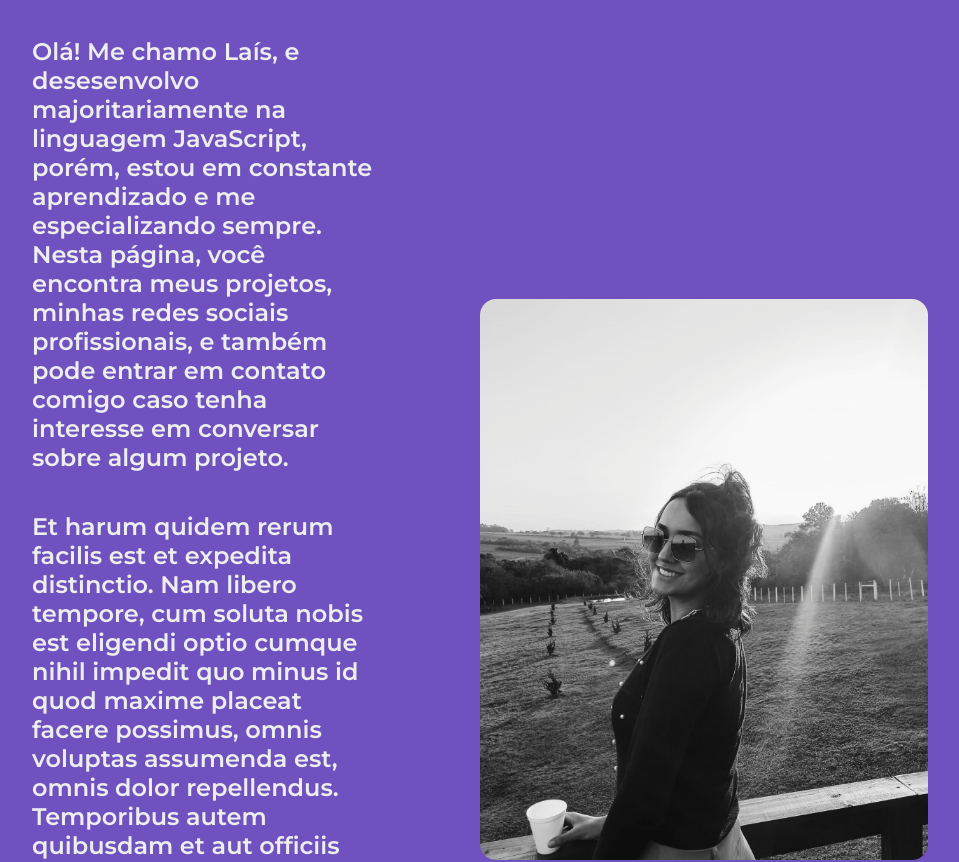
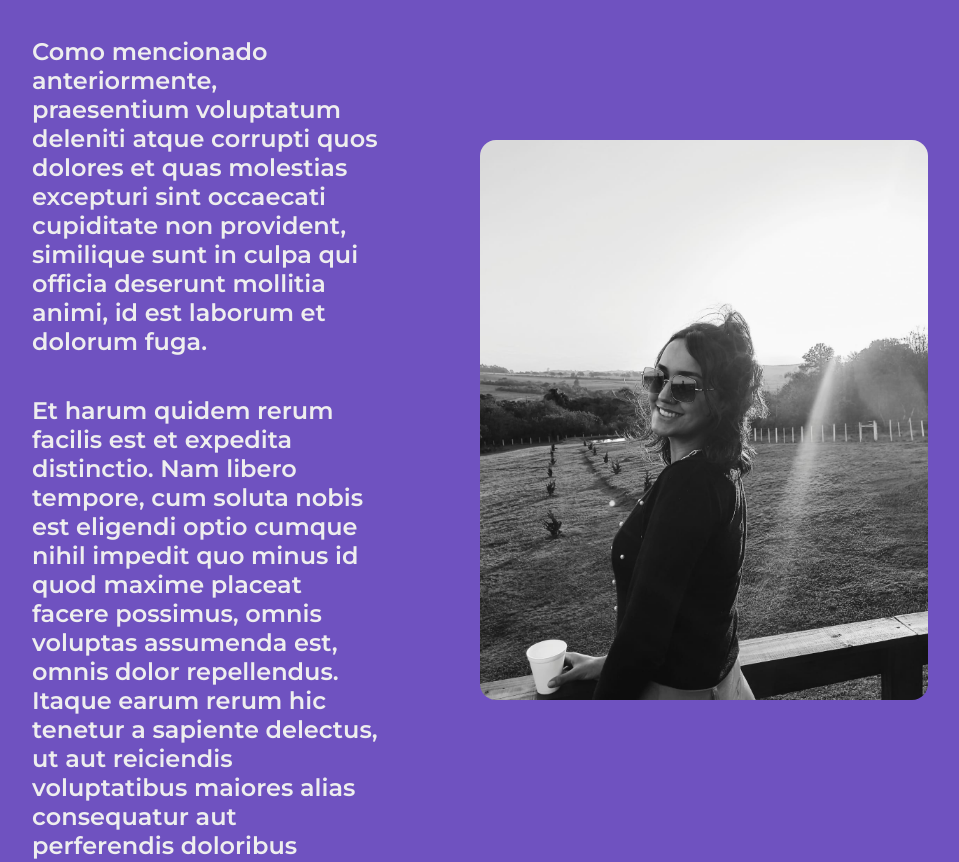
Before and after one commit to laisbecker/portfolio, a plain HTML site: page about.html in a window 1280 px wide. Shown: the part 167-1029 px from the top of the page, without its empty margins (160-1119 px from the left). Drawn offline with nearby package versions, Linux system fonts and the light colour scheme.

Commit message:
Add files via upload

```diff
--- a/about.html
+++ b/about.html
@@ -16,8 +16,8 @@
     <main class="apresentacao__sobremim">
         <section class="apresentacao__conteudo">
             <h1 class="apresentacao__conteudo__titulo">Sobre mim</h1>
-            <p class="apresentacao__conteudo__texto">Olá! Me chamo Laís, e desesenvolvo majoritariamente na linguagem JavaScript, porém, estou em constante aprendizado e me especializando sempre. Nesta página, você encontra meus projetos, minhas redes sociais profissionais, e também pode entrar em contato comigo caso tenha interesse em conversar sobre algum projeto. </p>
-            <p class="apresentacao__conteudo__texto">Et harum quidem rerum facilis est et expedita distinctio. Nam libero tempore, cum soluta nobis est eligendi optio cumque nihil impedit quo minus id quod maxime placeat facere possimus, omnis voluptas assumenda est, omnis dolor repellendus. Temporibus autem quibusdam et aut officiis debitis aut rerum necessitatibus saepe eveniet ut et voluptates repudiandae sint et molestiae non recusandae. Itaque earum rerum hic tenetur a sapiente delectus, ut aut reiciendis voluptatibus maiores alias consequatur aut perferendis doloribus asperiores repellat</p>
+            <p class="apresentacao__conteudo__texto">Como mencionado anteriormente, praesentium voluptatum deleniti atque corrupti quos dolores et quas molestias excepturi sint occaecati cupiditate non provident, similique sunt in culpa qui officia deserunt mollitia animi, id est laborum et dolorum fuga. </p>
+            <p class="apresentacao__conteudo__texto">Et harum quidem rerum facilis est et expedita distinctio. Nam libero tempore, cum soluta nobis est eligendi optio cumque nihil impedit quo minus id quod maxime placeat facere possimus, omnis voluptas assumenda est, omnis dolor repellendus. Itaque earum rerum hic tenetur a sapiente delectus, ut aut reiciendis voluptatibus maiores alias consequatur aut perferendis doloribus asperiores repellat</p>
         </section>
         <img class="image" src="assets/lais2.jpeg">
     </main>
```
Also changed, not shown: index.html (+1 -1 lines).
